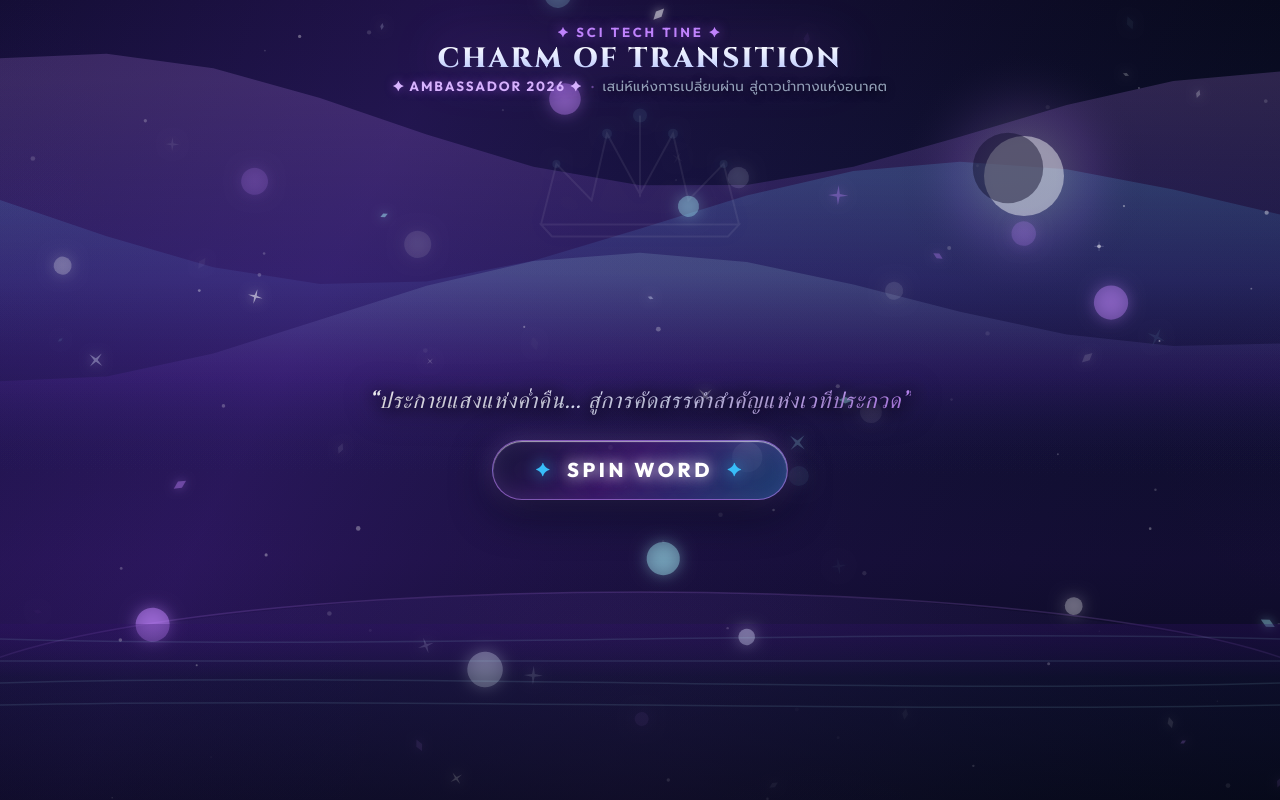
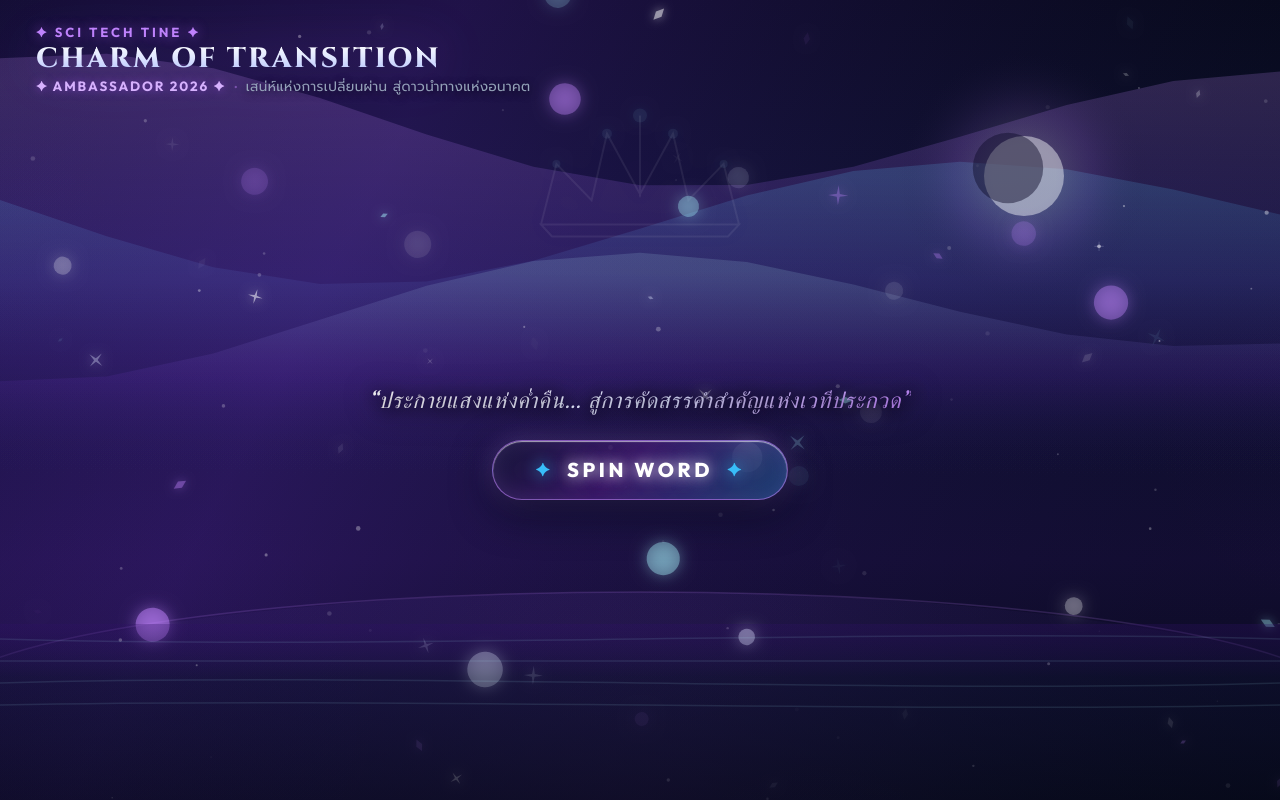
Before and after one commit to Doub1eKill/WebRandomStar, a React (Vite) app: page / in a window 1280 px wide. Built offline with nearby package versions, Linux system fonts and the light colour scheme.

Commit message:
style(stage): align pageant titles to top-left corner

```diff
--- a/src/components/Stage/StageHeader.tsx
+++ b/src/components/Stage/StageHeader.tsx
@@ -8,7 +8,7 @@ interface StageHeaderProps {
 
 export const StageHeader: React.FC<StageHeaderProps> = () => {
   return (
-    <header className="stage-header stage-header-center-clean">
+    <header className="stage-header stage-header-left-clean">
       <div className="header-titles">
         <div className="event-pre-title">✦ SCI TECH TINE ✦</div>
         <h1 className="event-title royal-serif">CHARM OF TRANSITION</h1>
--- a/src/index.css
+++ b/src/index.css
@@ -204,9 +204,18 @@ button {
 .stage-header {
   display: flex;
   align-items: center;
-  justify-content: center;
+  justify-content: flex-start;
   width: 100%;
   padding-bottom: 12px;
+}
+
+.stage-header-left-clean {
+  justify-content: flex-start;
+}
+
+.stage-header-left-clean .header-titles {
+  align-items: flex-start;
+  text-align: left;
 }
 
 .stage-header-center-clean {
@@ -260,8 +269,8 @@ button {
 .header-titles {
   display: flex;
   flex-direction: column;
-  align-items: center;
-  text-align: center;
+  align-items: flex-start;
+  text-align: left;
   gap: 1px;
 }
 
```
